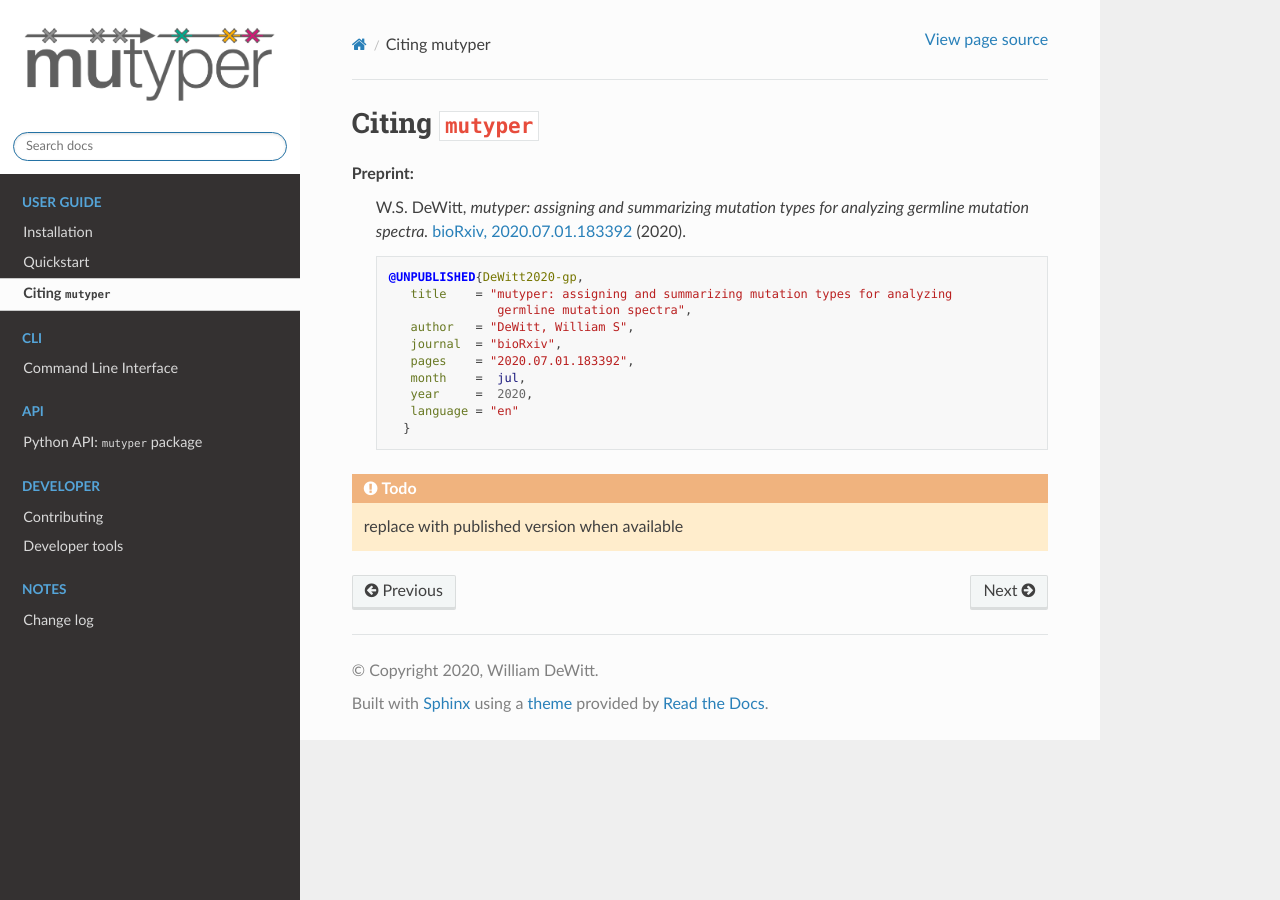
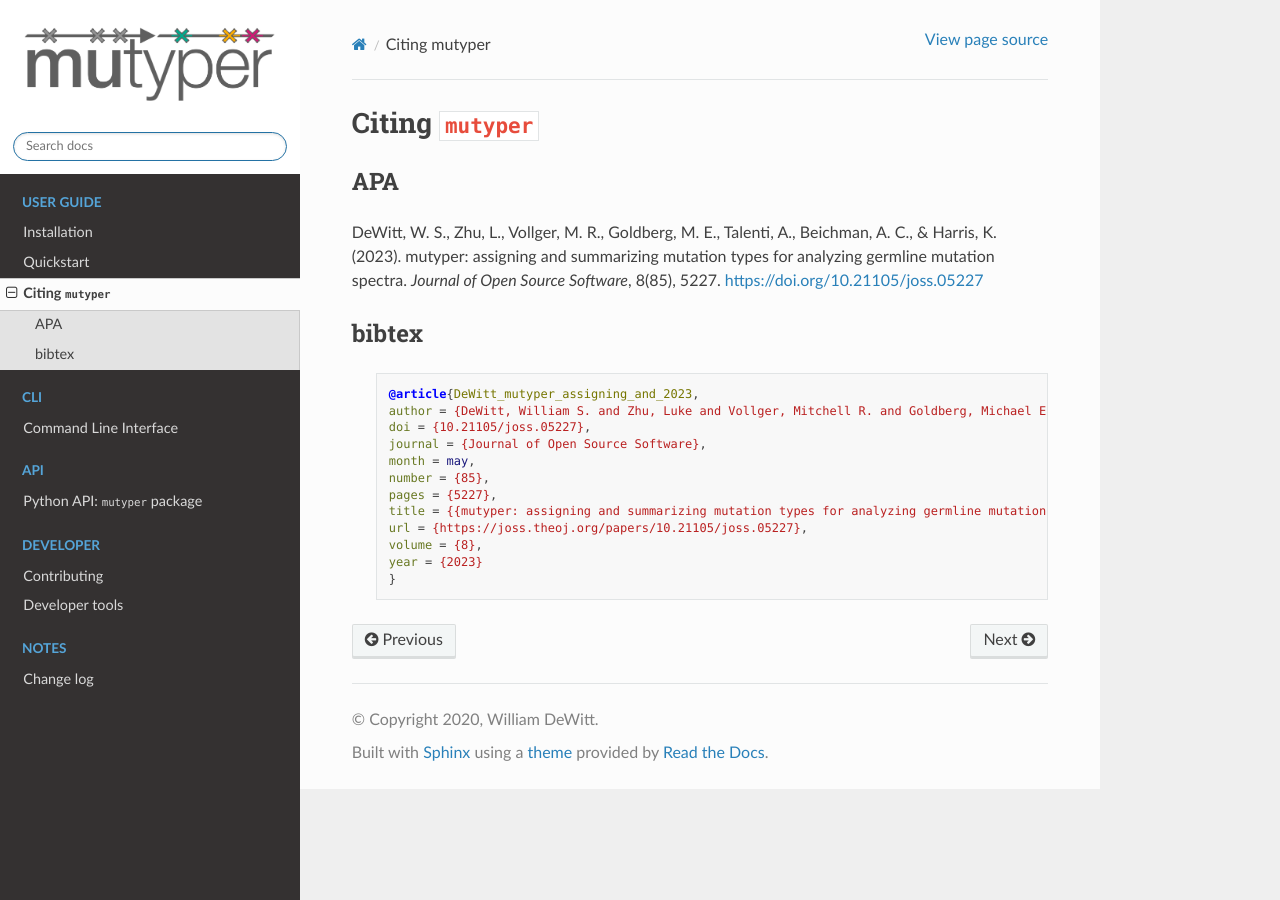
Before and after one commit to harrispopgen/mutyper, a Sphinx documentation site: the page built from docs/cite.rst, in a window 1280 px wide. Built offline with Sphinx 7.4.7 and the Read the Docs theme 2.0.0, drawn with Linux system fonts in a browser that asks for light colours.

Commit message:
JOSS citation (#49)
* cff file

* add citation info to docs

```diff
--- a/docs/cite.rst
+++ b/docs/cite.rst
@@ -1,21 +1,25 @@
 Citing ``mutyper``
 ##################
 
-**Preprint:**
- W.S. DeWitt, *mutyper: assigning and summarizing mutation types for analyzing germline mutation spectra.* `bioRxiv, 2020.07.01.183392 <https://www.biorxiv.org/content/10.1101/2020.07.01.183392v1>`_ (2020).
+APA
+---
+
+DeWitt, W. S., Zhu, L., Vollger, M. R., Goldberg, M. E., Talenti, A., Beichman, A. C., & Harris, K. (2023). mutyper: assigning and summarizing mutation types for analyzing germline mutation spectra. *Journal of Open Source Software*, 8(85), 5227. https://doi.org/10.21105/joss.05227
+
+bibtex
+------
 
  .. code-block:: bibtex
 
-  @UNPUBLISHED{DeWitt2020-gp,
-     title    = "mutyper: assigning and summarizing mutation types for analyzing
-                 germline mutation spectra",
-     author   = "DeWitt, William S",
-     journal  = "bioRxiv",
-     pages    = "2020.07.01.183392",
-     month    =  jul,
-     year     =  2020,
-     language = "en"
-    }
-
-.. todo::
-  replace with published version when available
+  @article{DeWitt_mutyper_assigning_and_2023,
+  author = {DeWitt, William S. and Zhu, Luke and Vollger, Mitchell R. and Goldberg, Michael E. and Talenti, Andrea and Beichman, Annabel C. and Harris, Kelley},
+  doi = {10.21105/joss.05227},
+  journal = {Journal of Open Source Software},
+  month = may,
+  number = {85},
+  pages = {5227},
+  title = {{mutyper: assigning and summarizing mutation types for analyzing germline mutation spectra}},
+  url = {https://joss.theoj.org/papers/10.21105/joss.05227},
+  volume = {8},
+  year = {2023}
+  }
```
Also changed, not shown: 1 other file.
